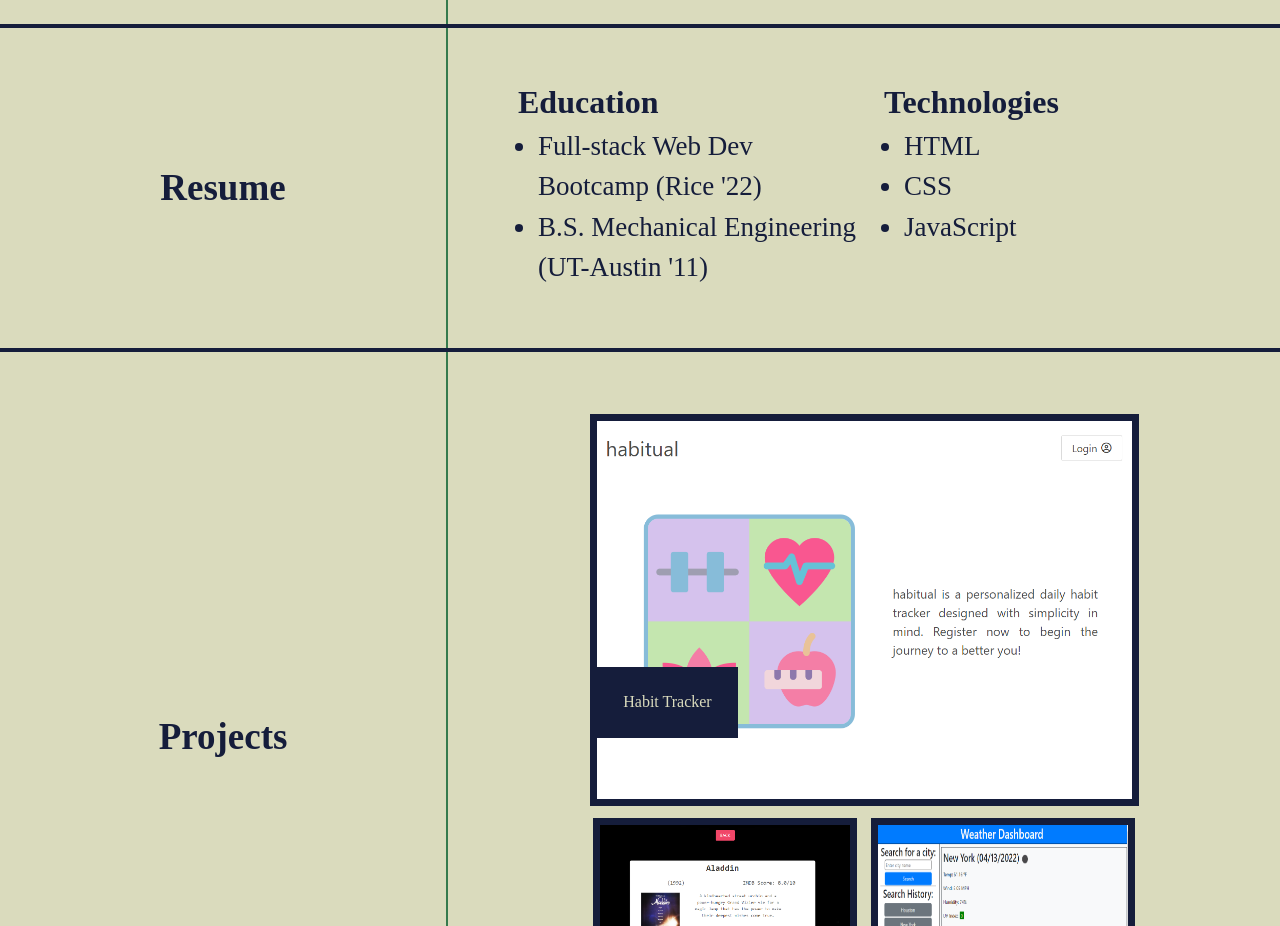
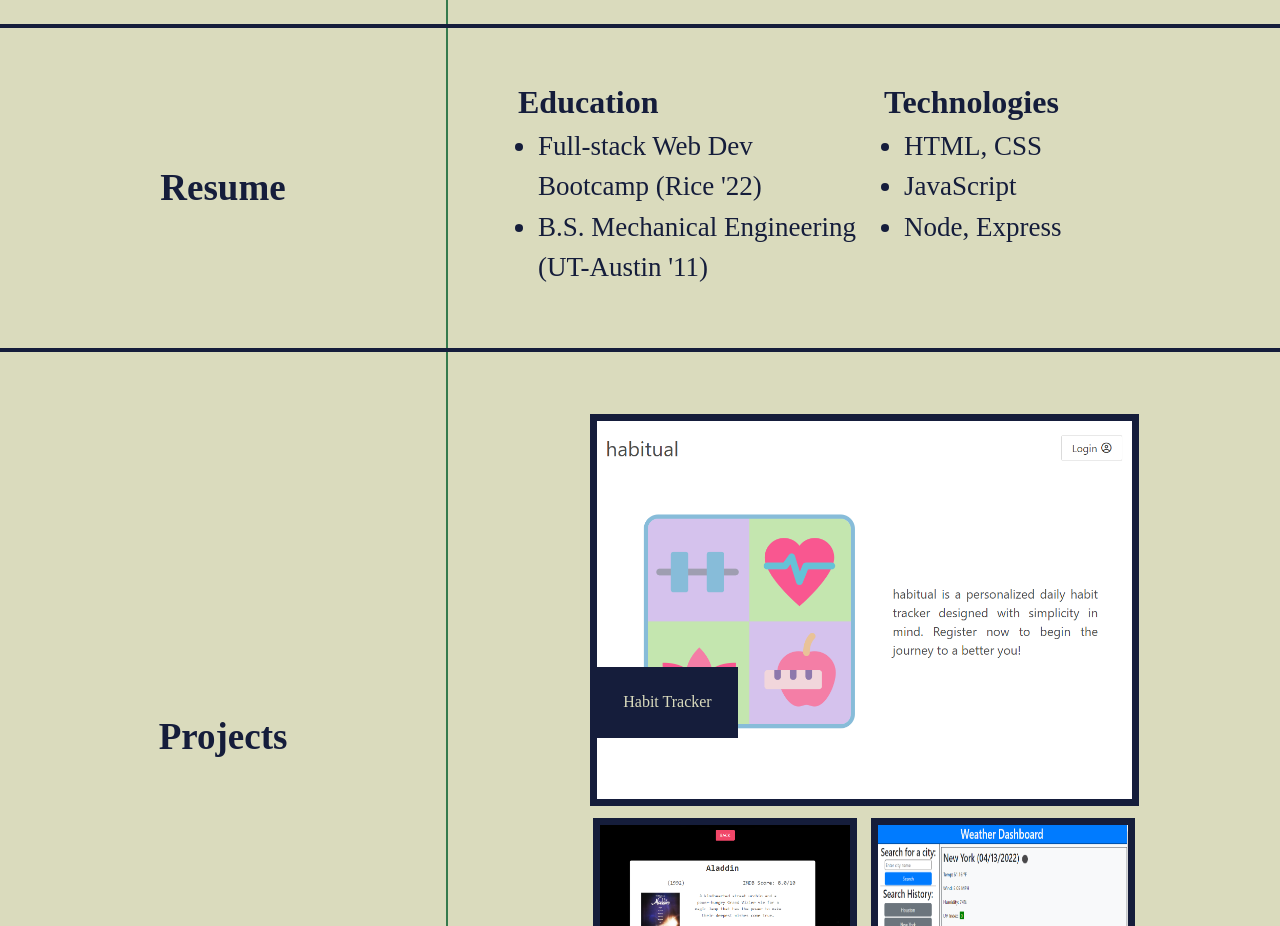
Before and after one commit to RJimenezTech/Robert-Jimenez-Porfolio, a plain HTML site: page index.html in a window 1280 px wide. Shown: the part 1300-2226 px from the top of the page. Drawn offline with Linux system fonts and the light colour scheme.

Commit message:
added node and express to tech section

```diff
--- a/index.html
+++ b/index.html
@@ -52,9 +52,9 @@
                     <div class="resume-half">
                         <h3>Technologies</h3>
                         <ul>
-                            <li>HTML</li>
-                            <li>CSS</li>
+                            <li>HTML, CSS</li>
                             <li>JavaScript</li>
+                            <li>Node, Express</li>
                         </ul>
                     </div>
                 </div>
```
